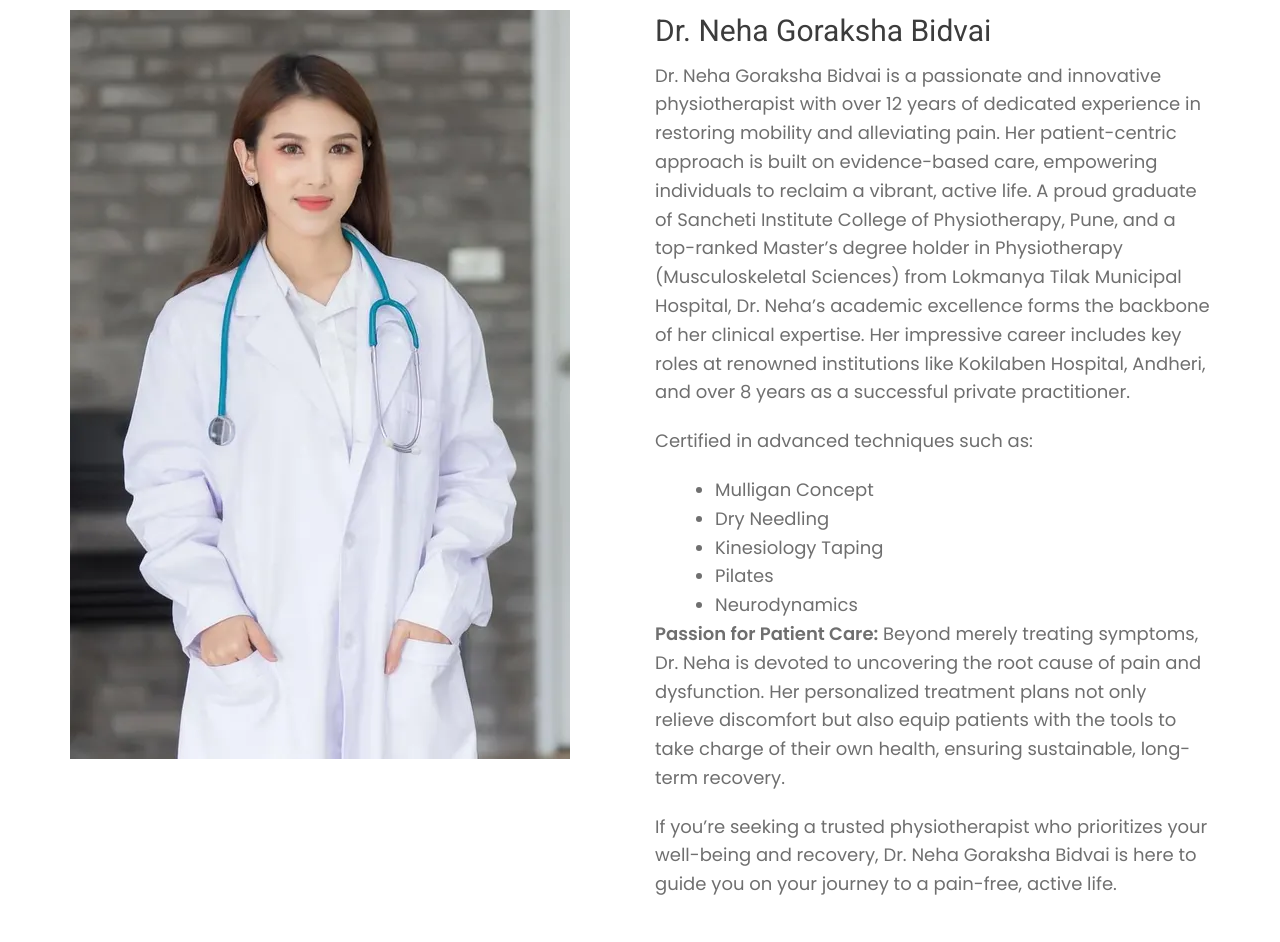
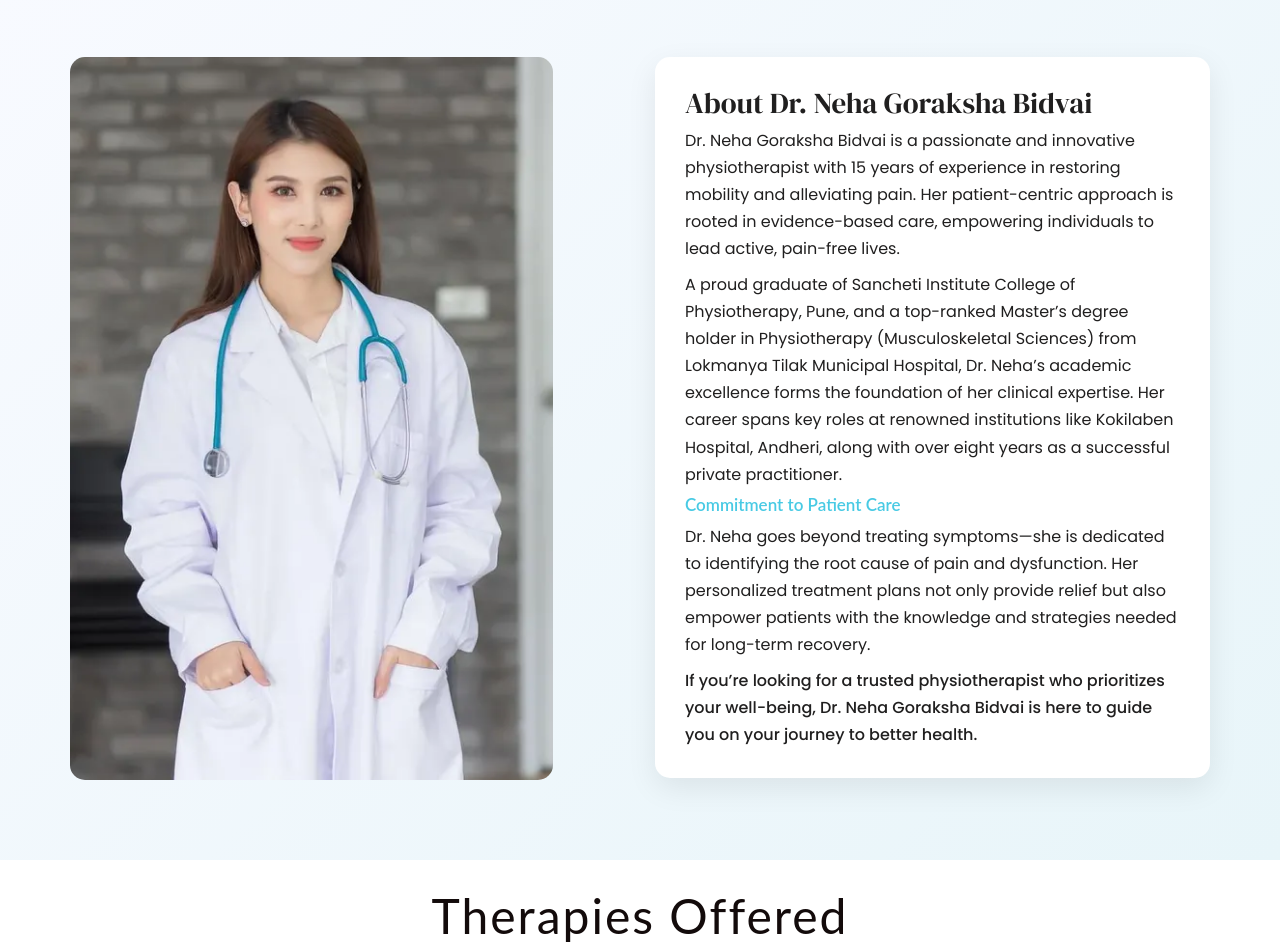
Before and after one commit to Amityadav08/Dr-Neha-PhysioTherapist-website-, a plain HTML site: page index.html in a window 1280 px wide. Shown: the part 1340-2282 px from the top of the page. Drawn offline with Linux system fonts and the light colour scheme.

Commit message:
Your commit message

```diff
--- a/css/style.css
+++ b/css/style.css
@@ -188,8 +188,10 @@ blockquote { padding: 10px 20px; margin: 0px; font-size: 21px; line-height: 32px
 .top-text { text-align: right; }
 .top-text .text-block { padding-left: 20px; color: #fff; line-height: 18px; }
 .logo {
-  width: 100%;
-  max-width: 200px;
+  width: 150%;
+  max-width: 150px;
+  display: flex;
+  align-items: center;
   margin-bottom: 0px;
 }
 
@@ -197,7 +199,7 @@ blockquote { padding: 10px 20px; margin: 0px; font-size: 21px; line-height: 32px
 .hero-section {
   padding-top: 135px;
   padding-bottom: 135px;
-  background: linear-gradient(rgba(36, 39, 38, 0.5), rgba(36, 39, 38, 0.5)), url(../images/hero-img.jpg) no-repeat center;
+  background: linear-gradient(rgba(36, 39, 38, 0.5), rgba(36, 39, 38, 0.5)), url(../images/hero2.webp) no-repeat center;
   background-size: cover;
 }
 
--- a/index.html
+++ b/index.html
@@ -40,7 +40,7 @@
     <div class="row">
       <div class="col-md-4 col-sm-12">
         <a href="#home">
-          <img src="images/logo-navbar1.jpg" alt="Dr Neha Physiotherapy Logo" class="logo">
+          <img src="images/Dr Neha Vertical 24x20 inch.png" alt="Dr Neha Physiotherapy Logo" class="logo">
         </a>
       </div>
       <div class="col-md-8 col-sm-12">
@@ -135,7 +135,7 @@
       <div class="col-md-4" data-aos="fade-up" data-aos-delay="100" >
         <div class="care-card" style="background-color: #eafbe7;">
           <div class="care-card-img">
-            <img src="images/galary pic/clinictreatment.jpeg" alt="Clinic Treatments">
+            <img src="images/galary pic/clinictreatment1.webp" alt="Clinic Treatments">
           </div>
           <div class="care-card-body">
             <h3 class="care-card-title">Clinic Treatments</h3>
@@ -181,39 +181,47 @@
 
 
 <!-- ABOUT SECTION -->
-<section id="about" class="space-small">
-  <div class="container">
-    <!-- Section Title -->
+<section id="about" class="space-medium" style="background: linear-gradient(135deg, #f8faff 0%, #e8f5f9 100%); padding: 80px 0;">
+  <div class="container h-100">
+    <div class="row align-items-stretch h-100"> <!-- Full height row -->
+      <!-- Doctor Photo -->
+      <div class="col-md-6 mb-4 mb-md-0">
+        <div style=>
+          <img src="images/drsample.webp" alt="Dr. Neha Goraksha Bidvai"
+               class="img-fluid h-100"
+               style="object-fit: cover; object-position: center; width: 87%; border-radius: 15px;">
+        </div>
+      </div>
 
-    <div class="row">
-      <!-- Left Column: Photo -->
-      <div class="col-md-6" data-aos="fade-right">
-        <img src="images/drsample.webp" alt="Dr. Neha Goraksha Bidvai" class="img-responsive rounded">
-      </div>
-      <!-- Right Column: Biography -->
-      <div class="col-md-6" data-aos="fade-left" style="font-family: 'Poppins', sans-serif; font-size: 18px; line-height: 1.6;">
-        <h1>Dr. Neha Goraksha Bidvai</h1>
-        <p>
-          Dr. Neha Goraksha Bidvai is a passionate and innovative physiotherapist with over 12 years of dedicated experience in restoring mobility and alleviating pain. Her patient-centric approach is built on evidence-based care, empowering individuals to reclaim a vibrant, active life.
+      <!-- Biography Card -->
+      <div class="col-md-6 d-flex">
+        <div style="background: white; padding: 30px; border-radius: 15px; box-shadow: 0 10px 30px rgba(0,0,0,0.08); height: 90%; width: 100%;">
+          <h2 style="font-family: 'DM Serif Display', serif; color: #201f1f; margin-bottom: 8px; font-size: 2.9rem;">
+            About Dr. Neha Goraksha Bidvai
+          </h2>
 
-          A proud graduate of Sancheti Institute College of Physiotherapy, Pune, and a top-ranked Master’s degree holder in Physiotherapy (Musculoskeletal Sciences) from Lokmanya Tilak Municipal Hospital, Dr. Neha’s academic excellence forms the backbone of her clinical expertise. Her impressive career includes key roles at renowned institutions like Kokilaben Hospital, Andheri, and over 8 years as a successful private practitioner.
-        </p>
-        <p>
-          Certified in advanced techniques such as:
-        </p>
-        <ul style="margin-left: 20px;">
-          <li>Mulligan Concept</li>
-          <li>Dry Needling</li>
-          <li>Kinesiology Taping</li>
-          <li>Pilates</li>
-          <li>Neurodynamics</li>
-        </ul>
-        <p>
-          <strong>Passion for Patient Care:</strong> Beyond merely treating symptoms, Dr. Neha is devoted to uncovering the root cause of pain and dysfunction. Her personalized treatment plans not only relieve discomfort but also equip patients with the tools to take charge of their own health, ensuring sustainable, long-term recovery.
-        </p>
-        <p>
-          If you’re seeking a trusted physiotherapist who prioritizes your well-being and recovery, Dr. Neha Goraksha Bidvai is here to guide you on your journey to a pain-free, active life.
-        </p>
+          <div style="font-family: 'Poppins', sans-serif; color: #201f1f; line-height: 1.7; font-size: 1.6rem; height: calc(100% - 60px); overflow-y: auto;">
+            <p style="margin-bottom: 8px;">
+              Dr. Neha Goraksha Bidvai is a passionate and innovative physiotherapist with 15 years of experience in restoring mobility and alleviating pain. Her patient-centric approach is rooted in evidence-based care, empowering individuals to lead active, pain-free lives.
+            </p>
+
+            <p style="margin-bottom: 8px;">
+              A proud graduate of Sancheti Institute College of Physiotherapy, Pune, and a top-ranked Master’s degree holder in Physiotherapy (Musculoskeletal Sciences) from Lokmanya Tilak Municipal Hospital, Dr. Neha’s academic excellence forms the foundation of her clinical expertise. Her career spans key roles at renowned institutions like Kokilaben Hospital, Andheri, along with over eight years as a successful private practitioner.
+            </p>
+
+            <h3 style="color: #48cae4; font-family: 'Lato', sans-serif; font-weight: 600; font-size: 1.7rem; margin-bottom: 8px;">
+              Commitment to Patient Care
+            </h3>
+
+            <p style="margin-bottom: 8px;">
+              Dr. Neha goes beyond treating symptoms—she is dedicated to identifying the root cause of pain and dysfunction. Her personalized treatment plans not only provide relief but also empower patients with the knowledge and strategies needed for long-term recovery.
+            </p>
+
+            <p style="margin-bottom: 0; font-weight: 415;">
+              If you’re looking for a trusted physiotherapist who prioritizes your well-being, Dr. Neha Goraksha Bidvai is here to guide you on your journey to better health.
+            </p>
+          </div>
+        </div>
       </div>
     </div>
   </div>
```
Also changed, not shown: images/Dr Neha Vertical 24x20 inch - Copy.png (added), images/Dr Neha Vertical 24x20 inch.png, images/dr-nehapicture.jpg (added), images/drsample1.png (added), images/galary pic/clinictreatment1.webp (added), images/hero2.webp (added).
